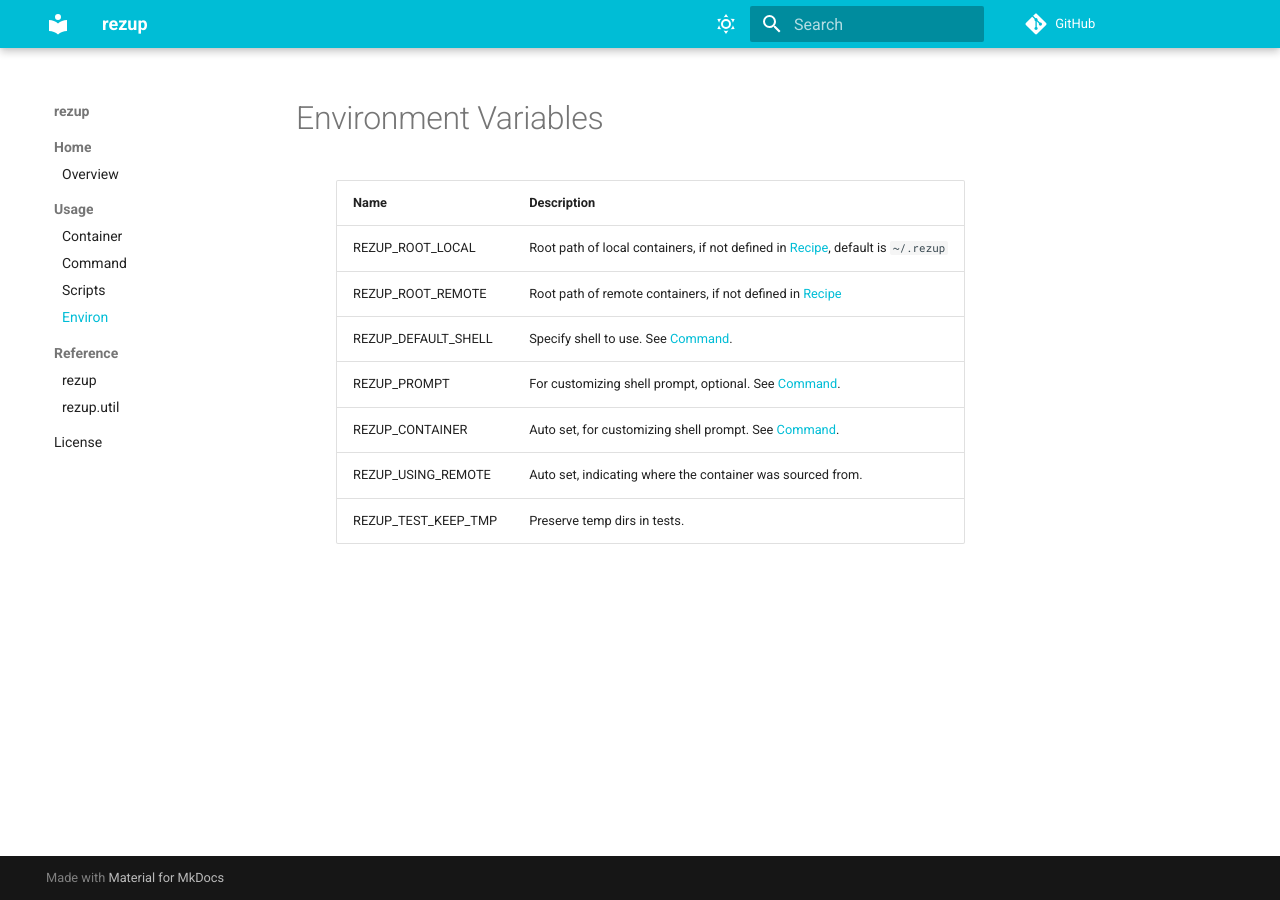
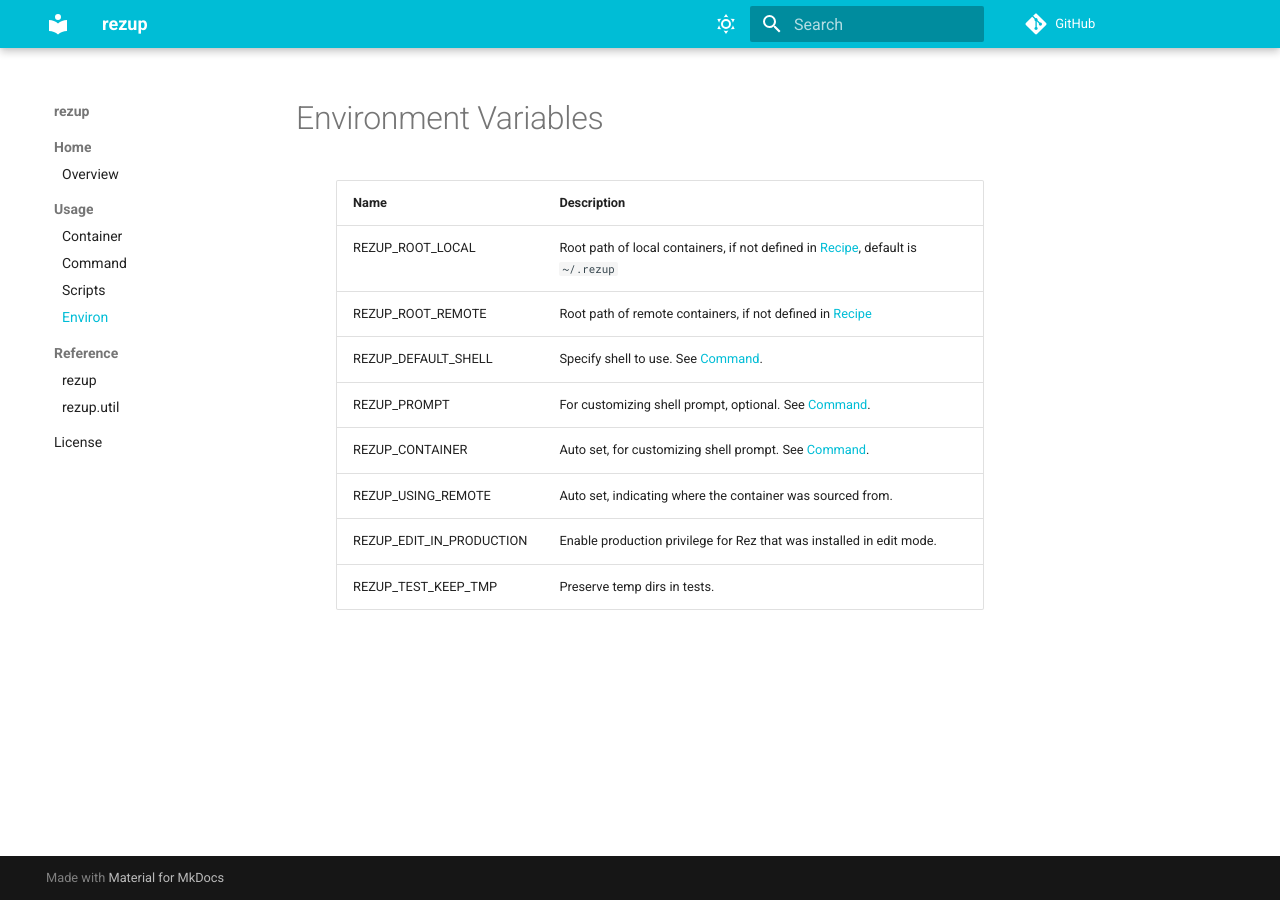
Before and after one commit to davidlatwe/rezup, an MkDocs documentation site: the page built from docs/environ.md, in a window 1280 px wide. Built offline with MkDocs 1.6.1 and Material for MkDocs 9.7.7, drawn with Linux system fonts in a browser that asks for light colours; comment, search, counter and statistics services are not loaded.

Commit message:
update doc

```diff
--- a/docs/environ.md
+++ b/docs/environ.md
@@ -9,4 +9,5 @@
 |REZUP_PROMPT|For customizing shell prompt, optional. See [Command](../command#shell-prompt).|
 |REZUP_CONTAINER|Auto set, for customizing shell prompt. See [Command](../command#shell-prompt).|
 |REZUP_USING_REMOTE|Auto set, indicating where the container was sourced from.|
+|REZUP_EDIT_IN_PRODUCTION|Enable production privilege for Rez that was installed in edit mode.|
 |REZUP_TEST_KEEP_TMP|Preserve temp dirs in tests.|
```
Also changed, not shown: docs/container.md (+3 -0 lines).
